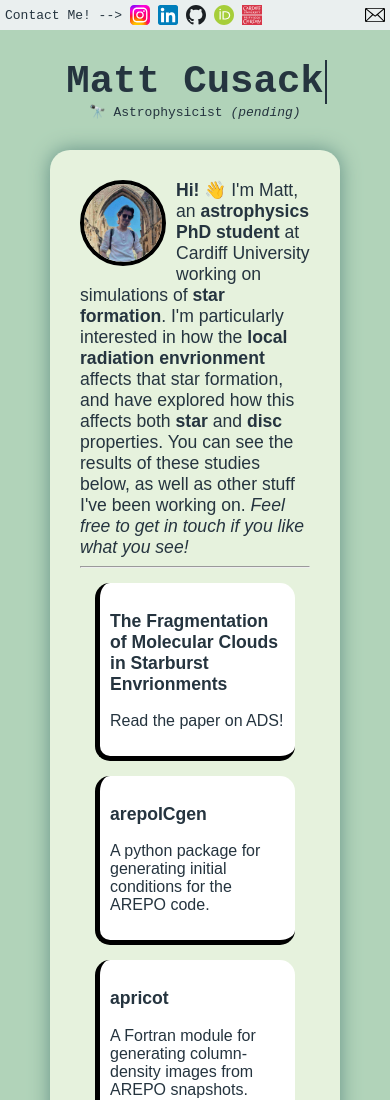
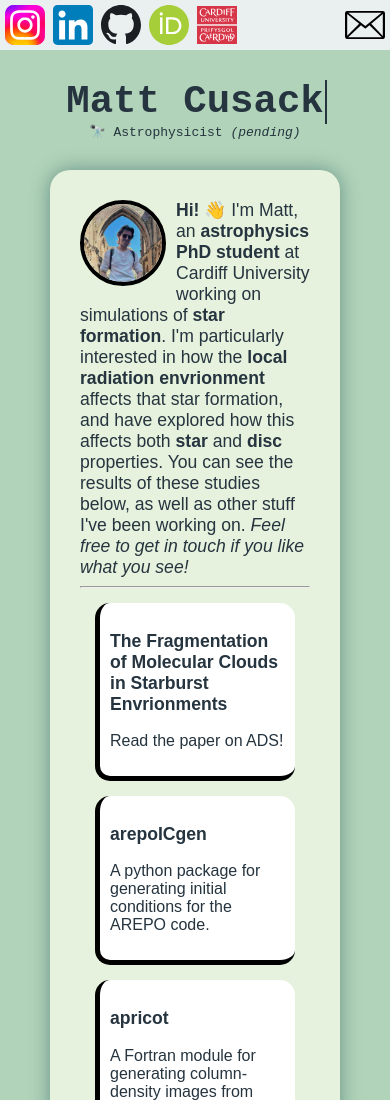
Before and after one commit to clonematthew/clonematthew.github.io, a plain HTML site: page index.html in a window 390 px wide. Shown: the top 1100 px of the page. Drawn offline with Linux system fonts and the light colour scheme.

Commit message:
Links Header Changes
Make logos larger on small screens to make them more easily clickable.

Adjust font size of contact and email on smaller screens.

Removal of contact text on the very smallest screens.

```diff
--- a/style.css
+++ b/style.css
@@ -113,12 +113,41 @@ body {
     .social-link {
         gap: 0;
     }
+
+    .logo {
+        width: 30px;
+        height: 30px;
+    }
+
+    .contact {
+        font-size: 1.25em;
+    }
+
+    .email {
+        font-size: 1.25em;
+    }
 }
 
 /* Now remove the e-mail text on phones */
-@media (max-width: 500px) {
+@media (max-width: 610px) {
     .links-right span {
         display: none;
+    }
+
+    .logo {
+        width: 40px;
+        height: 40px;
+    }
+}
+
+/* Remove contact text on smallest screens */
+@media (max-width: 450px) {
+    .contact {
+        display: none;
+    }
+
+    .links-left {
+        padding-left: 5px;
     }
 }
 
```
